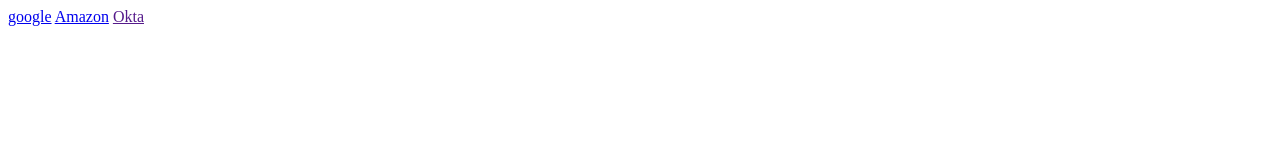
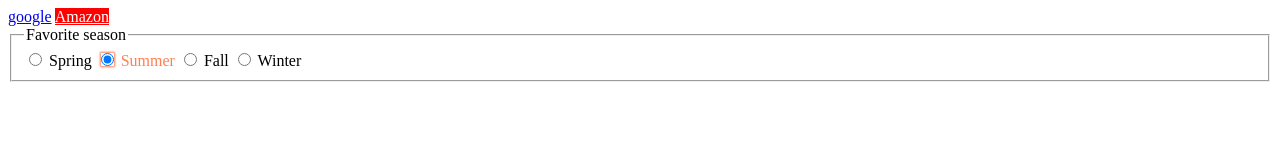
Before and after one commit to Bscott95/Pseudo, a plain HTML site: page index.html in a window 1280 px wide. Drawn offline with Linux system fonts and the light colour scheme.

Commit message:
updated code. minor edits

```diff
--- a/index.html
+++ b/index.html
@@ -7,8 +7,25 @@
     <link rel="stylesheet" href="style.css">
 </head>
 <body>
-    <a href="google.com" class="co1">google</a>
-    <a href="amazon.com" class="co2">Amazon</a>
-    <a href="" class="co3">Okta</a>
+    <a href="#" class="co1">google</a>
+    <a href="https://www.amazon.com/" target="_blank" class="co2">Amazon</a>
+
+    <fieldset>
+        <legend>Favorite season</legend>
+
+        <input type="radio" name="season" id="spring">
+        <label for="spring">Spring</label>
+
+        <input type="radio" name="season" id="summer" checked>
+        <label for="summer">Summer</label>
+
+        <input type="radio" name="season" id="fall">
+        <label for="fall">Fall</label>
+
+        <input type="radio" name="season" id="winter">
+        <label for="winter">Winter</label>
+      </fieldset>
+
+
 </body>
 </html>
--- a/style.css
+++ b/style.css
@@ -2,10 +2,19 @@
     color: red;
 }
 
+.co2{
+    background-color: red;
+    color: white;
+}
 .co2:visited{
     background-color: gray;
+    color: white;
 }
 
-.co3:default{
+input:default {
+    box-shadow: 0 0 2px 1px coral;
+  }
+
+input:default + label {
     color: coral;
-}
+  }
```
